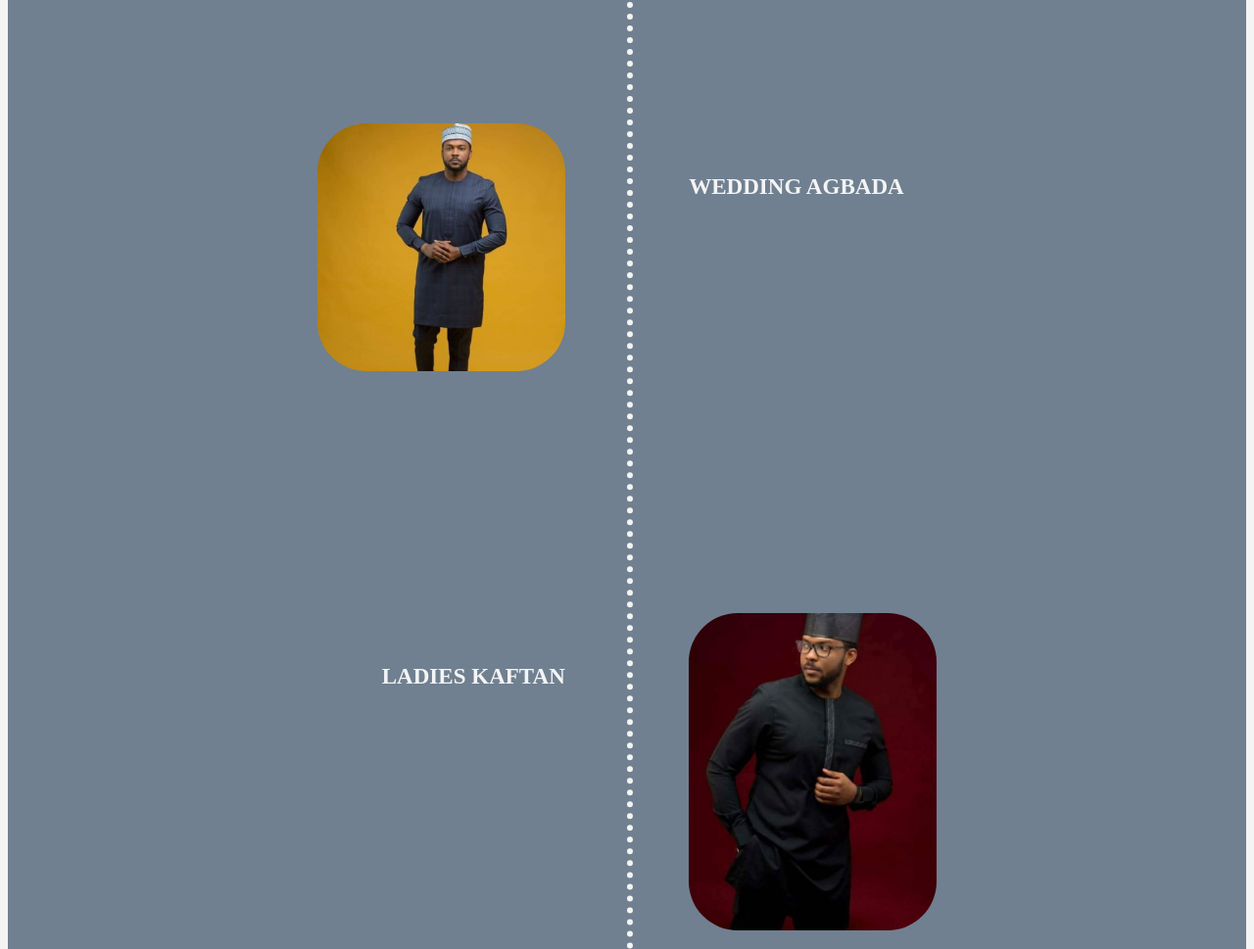
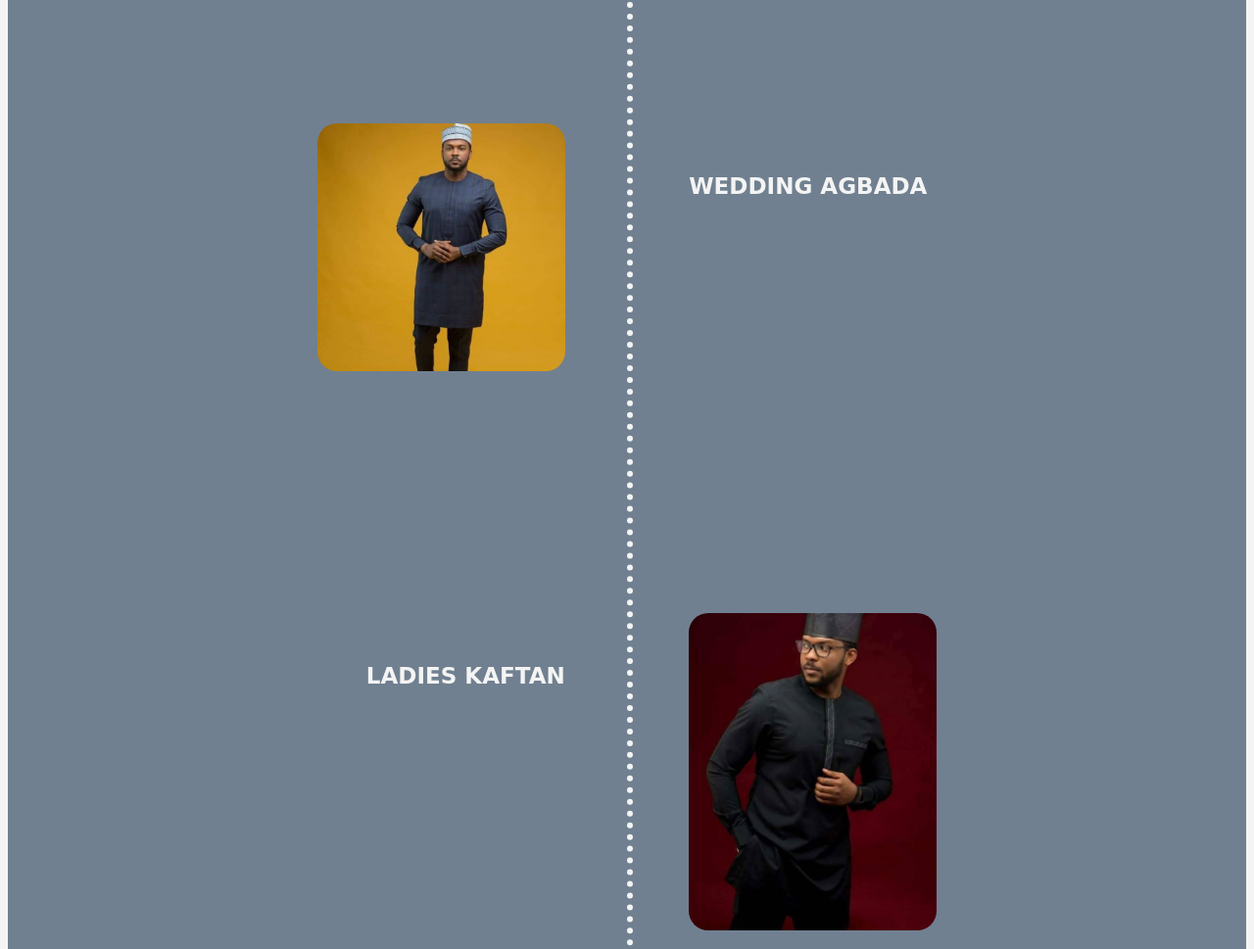
Before and after one commit to shoptsc/shoptsc.github.io, a plain HTML site: page services.html in a window 1280 px wide. Shown: the part 878-1847 px from the top of the page at 98% size. Drawn offline with Linux system fonts and the light colour scheme.

Commit message:
Update services.css

```diff
--- a/css/services.css
+++ b/css/services.css
@@ -6,30 +6,29 @@
     margin: 50px auto;
     position: relative;
     background: #708090;
-    padding: 3rem 0 4rem;
+    padding: 3rem 0 2rem;
 }
 
 .content-1{
-    width: 80%;
-    min-height: 25vh;
+    width: 95%;
+    min-height: 50vh;
     margin: auto;
-    padding: 50px 0;
+    padding: 20px 0 10px;
 }
 
 .right{
-    width: 40%;
+    width: 45%;
     float: right
 }
 
 .left{
-    width: 40%;
+    width: 45%;
     float: left;
-
 }
 
 .content-1 img{
     width: 100%;
-    border-radius: 50px;
+    border-radius: 20px;
 }
 
 .vertical{
@@ -41,6 +40,7 @@
 }
 
 .text{
+    font-family: 'Kaushan Script', cursive;
     padding-top: 50px;
     text-transform: uppercase;
     font-weight: bold;
@@ -58,9 +58,19 @@
         padding: 50px 0;
     }
 
+    .right{
+        width: 40%;
+        float: right
+    }
+
+    .left{
+        width: 40%;
+        float: left;
+
+    }
+
     .content-1 img{
         width: 100%;
-        border-radius: 50px;
     }
 
     .text.left{
```
